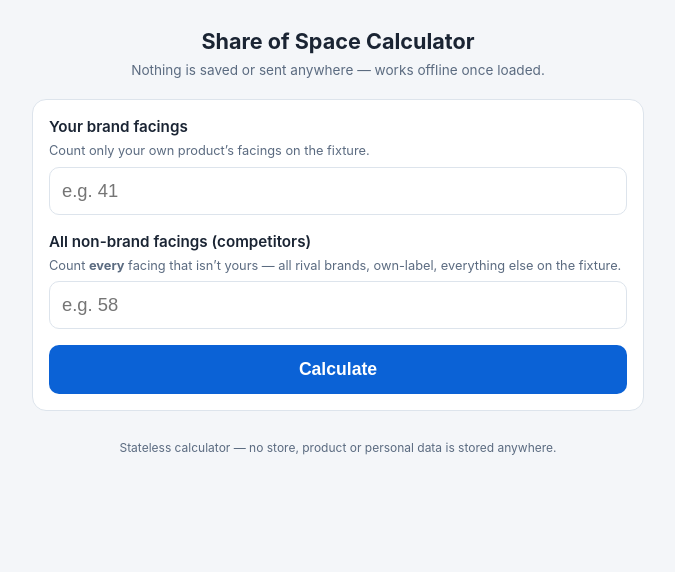
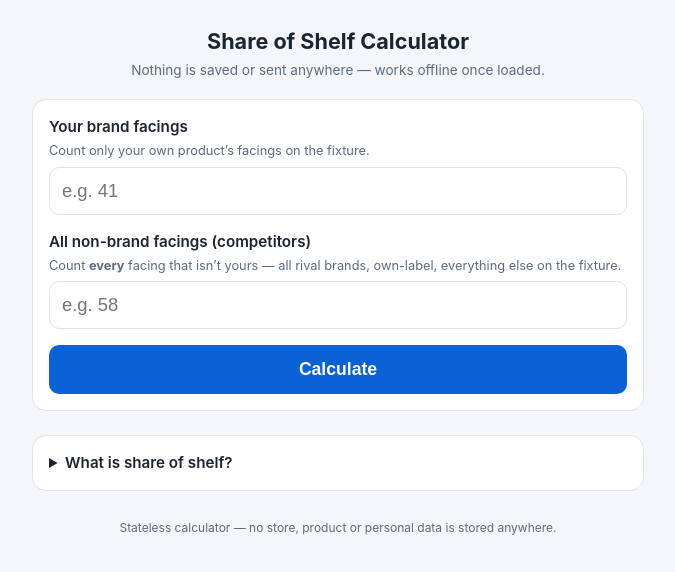
Before and after one commit to indestructibrad-commits/SOSCalc, a plain HTML site: page index.html in a window 1280 px wide. Shown: the whole page, without its empty margins (302-977 px from the left). Drawn offline with Linux system fonts and the light colour scheme.

Commit message:
Retitle to Share of Shelf and add on-page SEO
Target the share-of-shelf-calculator search phrase: new title tag,
H1, meta description, canonical/OG tags for shareofshelfcalculator.com,
and a collapsible explainer section.

Co-Authored-By: Claude Fable 5 <noreply@anthropic.com>

```diff
--- a/index.html
+++ b/index.html
@@ -3,8 +3,13 @@
 <head>
 <meta charset="UTF-8">
 <meta name="viewport" content="width=device-width, initial-scale=1.0, viewport-fit=cover">
-<meta name="description" content="Share of Space calculator — stateless, works offline, nothing is stored.">
-<title>Share of Space Calculator</title>
+<meta name="description" content="Free share of shelf (SOS) calculator for retail sales reps. Enter your brand and competitor facings to get your share of shelf and the exact facings needed to hit any target.">
+<link rel="canonical" href="https://shareofshelfcalculator.com/">
+<meta property="og:title" content="Share of Shelf Calculator">
+<meta property="og:description" content="Work out your share of shelf and the facings needed to hit any SOS target — free, instant, works offline.">
+<meta property="og:url" content="https://shareofshelfcalculator.com/">
+<meta property="og:type" content="website">
+<title>Share of Shelf Calculator — Work Out Facings for Any SOS Target</title>
 <style>
   :root {
     --bg: #f4f6f9;
@@ -230,13 +235,16 @@
   .or-sep { color: var(--muted); font-size: 0.8rem; padding-bottom: 14px; }
 
   .note { color: var(--muted); font-size: 0.75rem; margin-top: 8px; }
+  .seo-explainer { margin-top: 24px; }
+  .seo-explainer summary { font-weight: 600; font-size: 0.95rem; cursor: pointer; }
+  .seo-explainer p { color: var(--muted); font-size: 0.85rem; }
   footer { text-align: center; color: var(--muted); font-size: 0.75rem; margin-top: 28px; }
 </style>
 </head>
 <body>
 <div class="wrap">
   <header>
-    <h1>Share of Space Calculator</h1>
+    <h1>Share of Shelf Calculator</h1>
     <p>Nothing is saved or sent anywhere &mdash; works offline once loaded.</p>
   </header>
 
@@ -318,6 +326,15 @@
     <div id="customArea"></div>
 
   </div>
+
+  <section class="card seo-explainer">
+    <details>
+      <summary>What is share of shelf?</summary>
+      <p>Share of shelf (SOS) &mdash; also called share of space &mdash; is the proportion of a retail fixture your brand occupies, measured in facings. If your products have 41 facings and every other product on the fixture has 58 between them, your share of shelf is 41 &divide; 99 = 41.4%.</p>
+      <p>This share of shelf calculator works out your current SOS and shows two routes to any target: taking facings from competitors on a fixed fixture, or adding a secondary display so the total grows while competitor facings stay the same. It handles the block sizes that real secondary displays come in, and flags targets that are unrealistically high.</p>
+      <p>It&rsquo;s built for field sales reps and merchandisers to use in-store on a phone: no sign-up, no data stored, and it works offline once loaded.</p>
+    </details>
+  </section>
 
   <footer>
     Stateless calculator &mdash; no store, product or personal data is stored anywhere.
```
